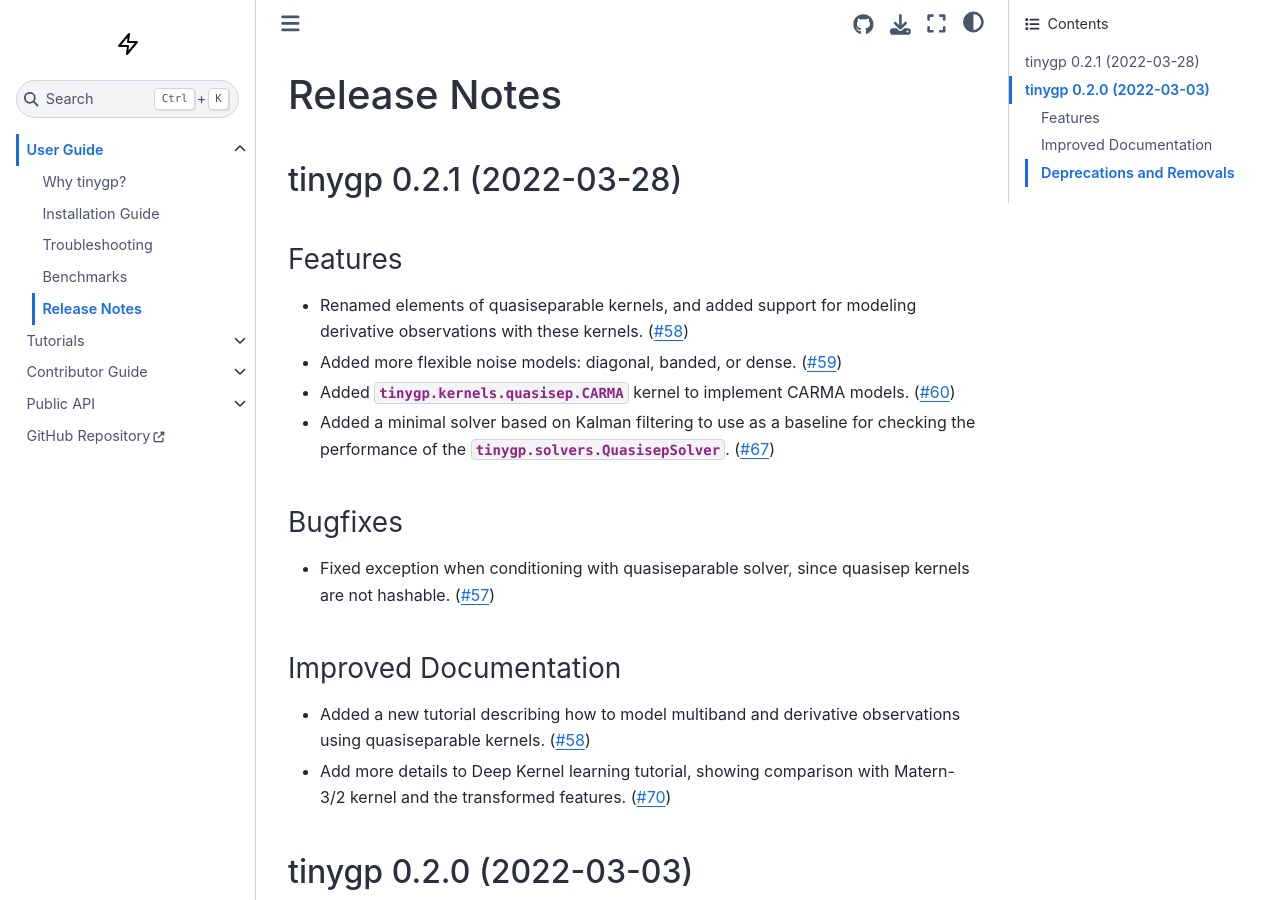
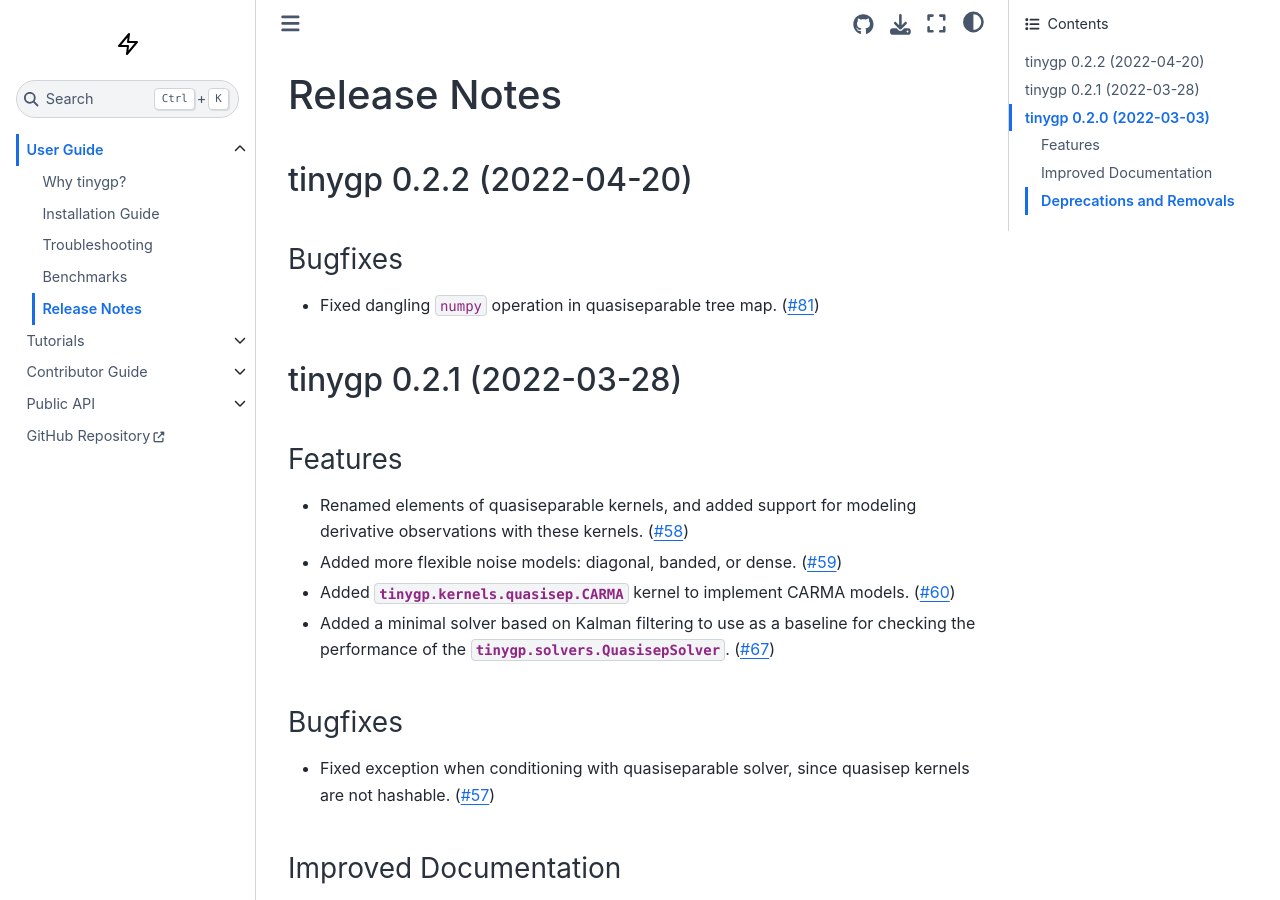
Before and after one commit to dfm/tinygp, a Sphinx documentation site: the page built from docs/news.rst, in a window 1280 px wide and 900 px high. Built offline with Sphinx 7.4.7 and the Sphinx Book theme 1.1.4, drawn with Linux system fonts in a browser that asks for light colours; the version number could not be read and is left out.

Commit message:
updating changelog

```diff
--- a/docs/news.rst
+++ b/docs/news.rst
@@ -4,6 +4,15 @@ Release Notes
 =============
 
 .. towncrier release notes start
+
+tinygp 0.2.2 (2022-04-20)
+-------------------------
+
+Bugfixes
+~~~~~~~~
+
+- Fixed dangling ``numpy`` operation in quasiseparable tree map. (`#81 <https://github.com/dfm/tinygp/issues/81>`_)
+
 
 tinygp 0.2.1 (2022-03-28)
 -------------------------
```
Also changed, not shown: 1 other file.
